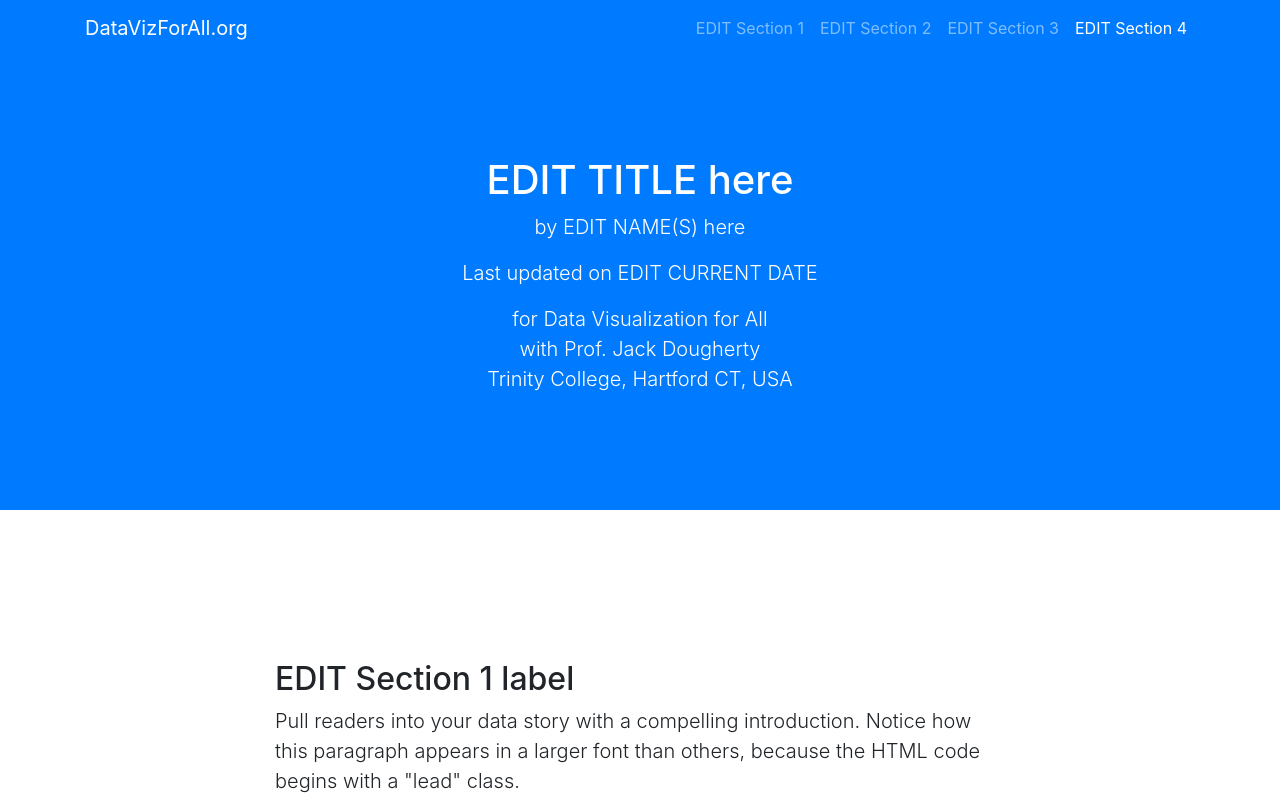
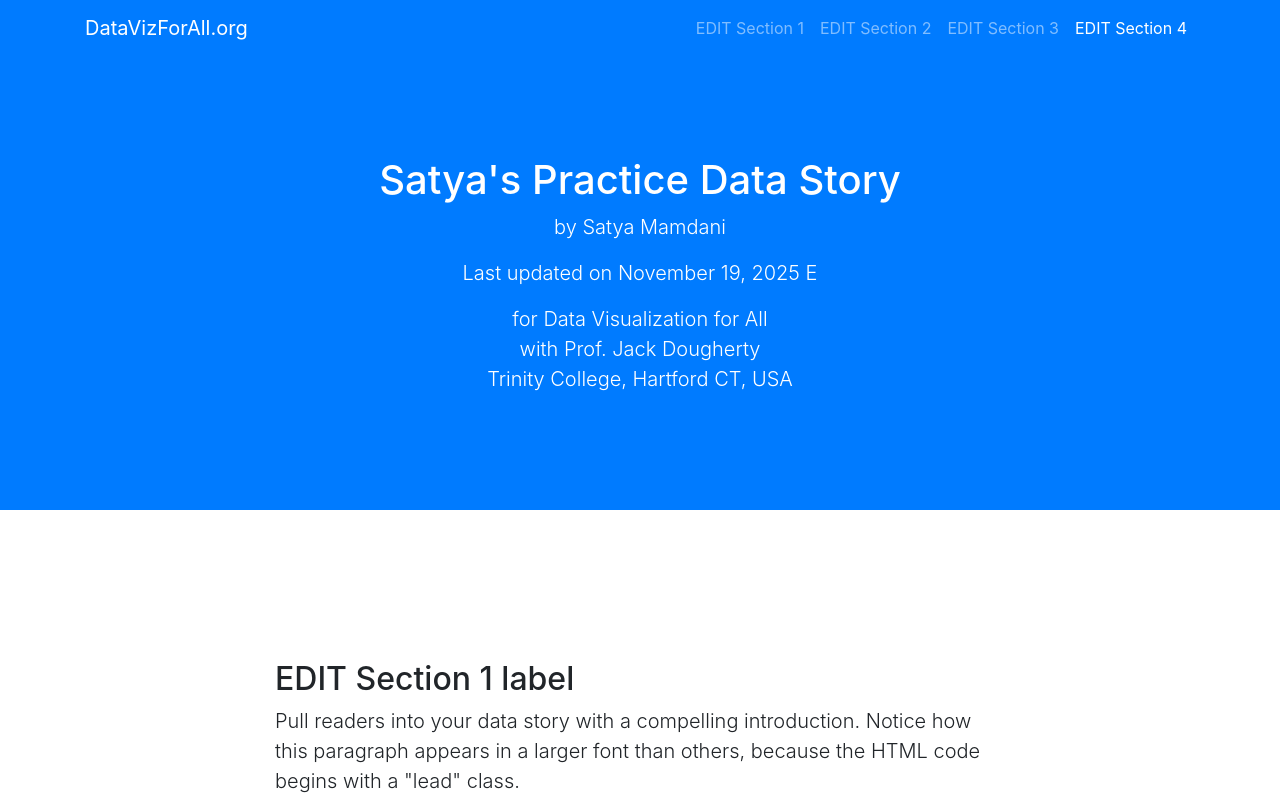
Before and after one commit to satyamamdani/DataViz-Story-Practice-, a plain HTML site: page index.html in a window 1280 px wide. Shown: the top 800 px of the page. Drawn offline with nearby package versions, Linux system fonts and the light colour scheme.

Commit message:
Update index.html

```diff
--- a/index.html
+++ b/index.html
@@ -53,9 +53,9 @@
 
   <header class="bg-primary text-white">
     <div class="container text-center">
-      <h1>EDIT TITLE here</h1>
-      <p class="lead">by EDIT NAME(S) here</p>
-      <p class="lead">Last updated on EDIT CURRENT DATE</p>
+      <h1>Satya's Practice Data Story</h1>
+      <p class="lead">by Satya Mamdani</p>
+      <p class="lead">Last updated on November 19, 2025 E</p>
       <p class="lead">for Data Visualization for All</br>with Prof. Jack Dougherty</br>Trinity College, Hartford CT, USA</p>
     </div>
   </header>
```
